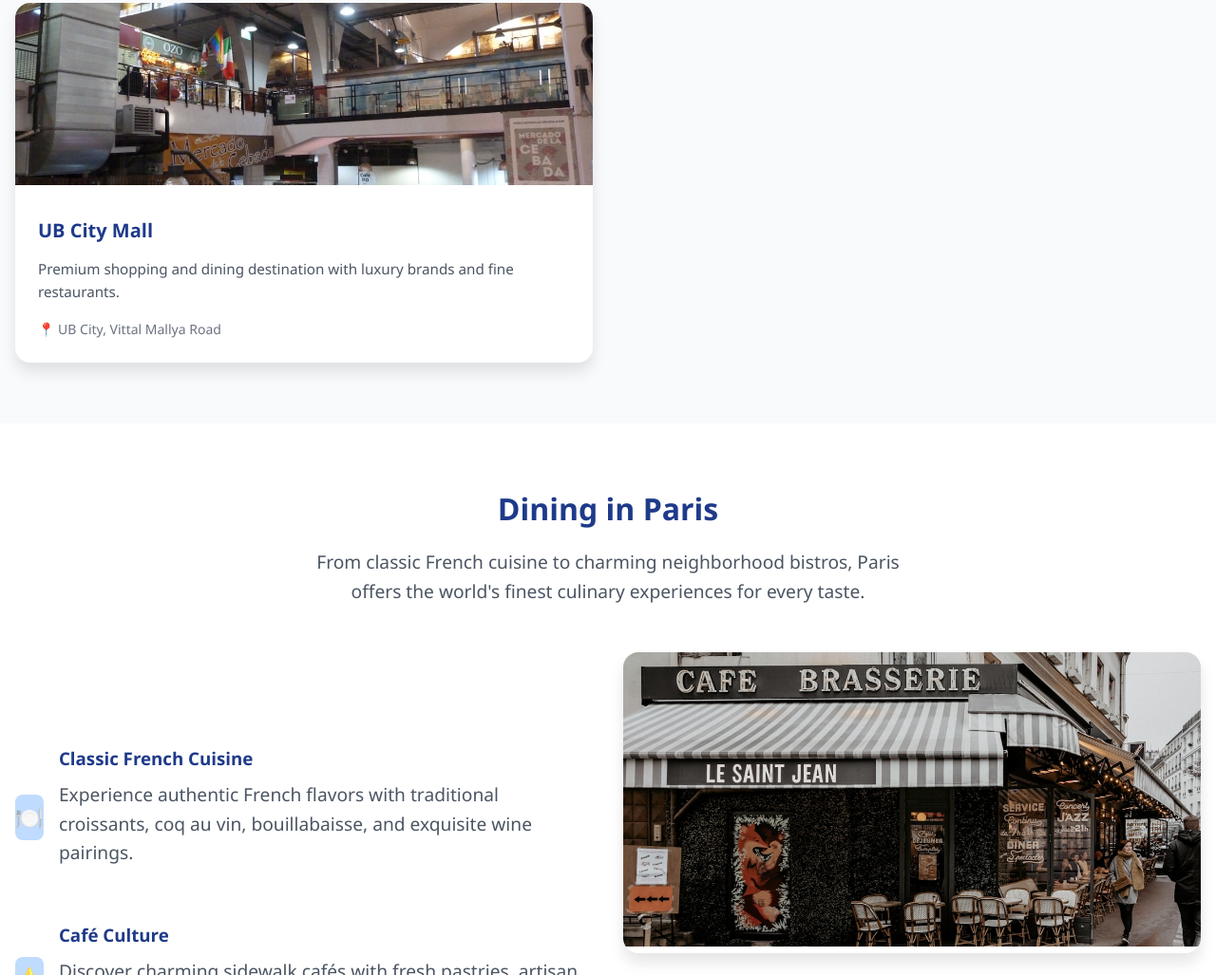
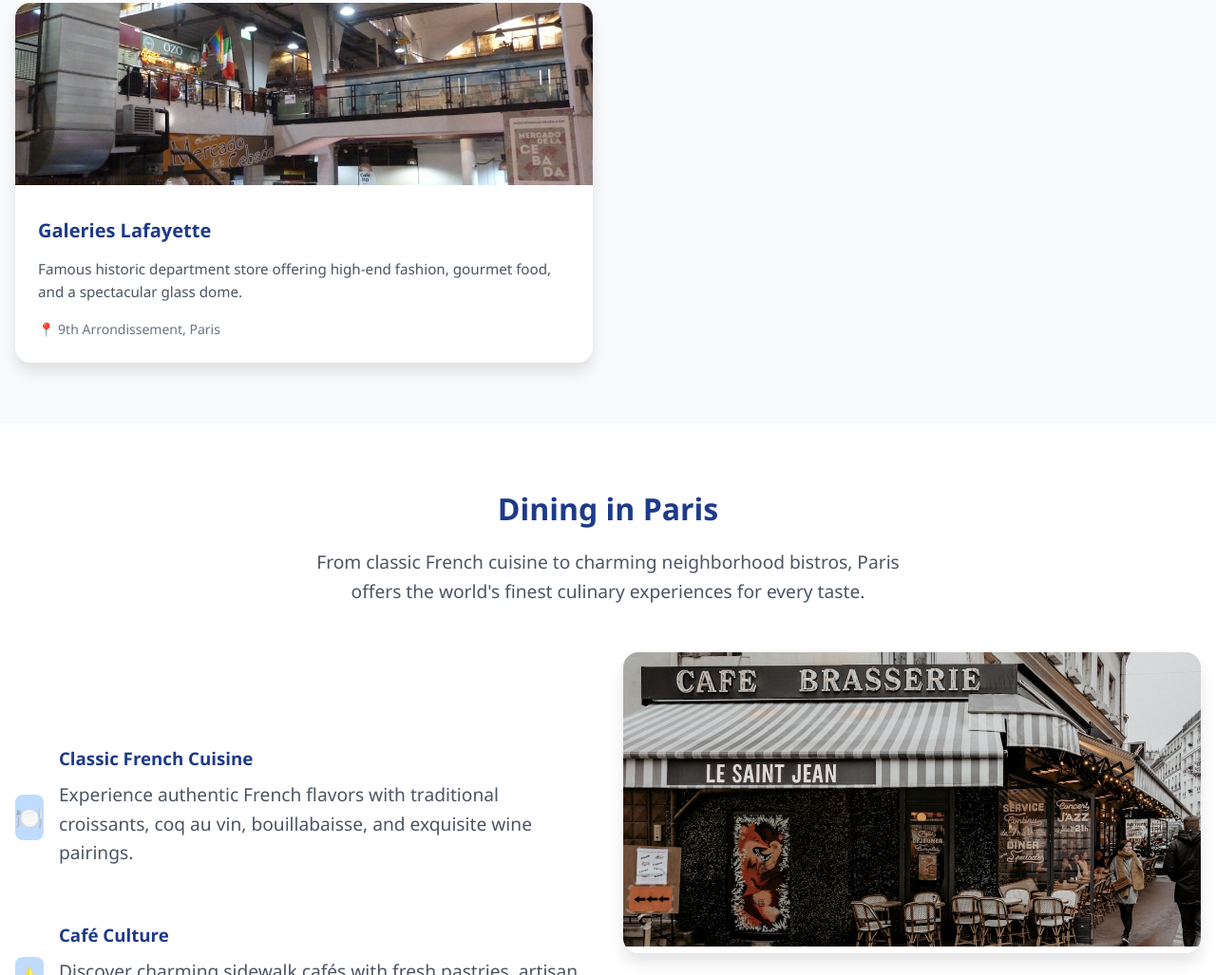
Before and after one commit to shahadalomari/Travel-Paris-Exploration, a plain HTML site: page index.html in a window 1280 px wide. Shown: the part 2479-3506 px from the top of the page at 95% size. Drawn offline with Linux system fonts and the light colour scheme.

Commit message:
Update index.html

```diff
--- a/index.html
+++ b/index.html
@@ -195,10 +195,10 @@
           <div class="attraction-card">
             <img src="UB-City-Mall.jpg" alt="UB City Mall - Premium shopping and dining destination in Bangalore">
             <div class="card-content">
-              <h3>UB City Mall</h3>
-              <p>Premium shopping and dining destination with luxury brands and fine restaurants.</p>
+              <h3>Galeries Lafayette</h3>
+              <p>Famous historic department store offering high-end fashion, gourmet food, and a spectacular glass dome.</p>
               <div class="location">
-                📍 UB City, Vittal Mallya Road
+                📍 9th Arrondissement, Paris
               </div>
             </div>
           </div>
@@ -387,4 +387,5 @@
   </main>
 </body>
 
+
 </html>
```
